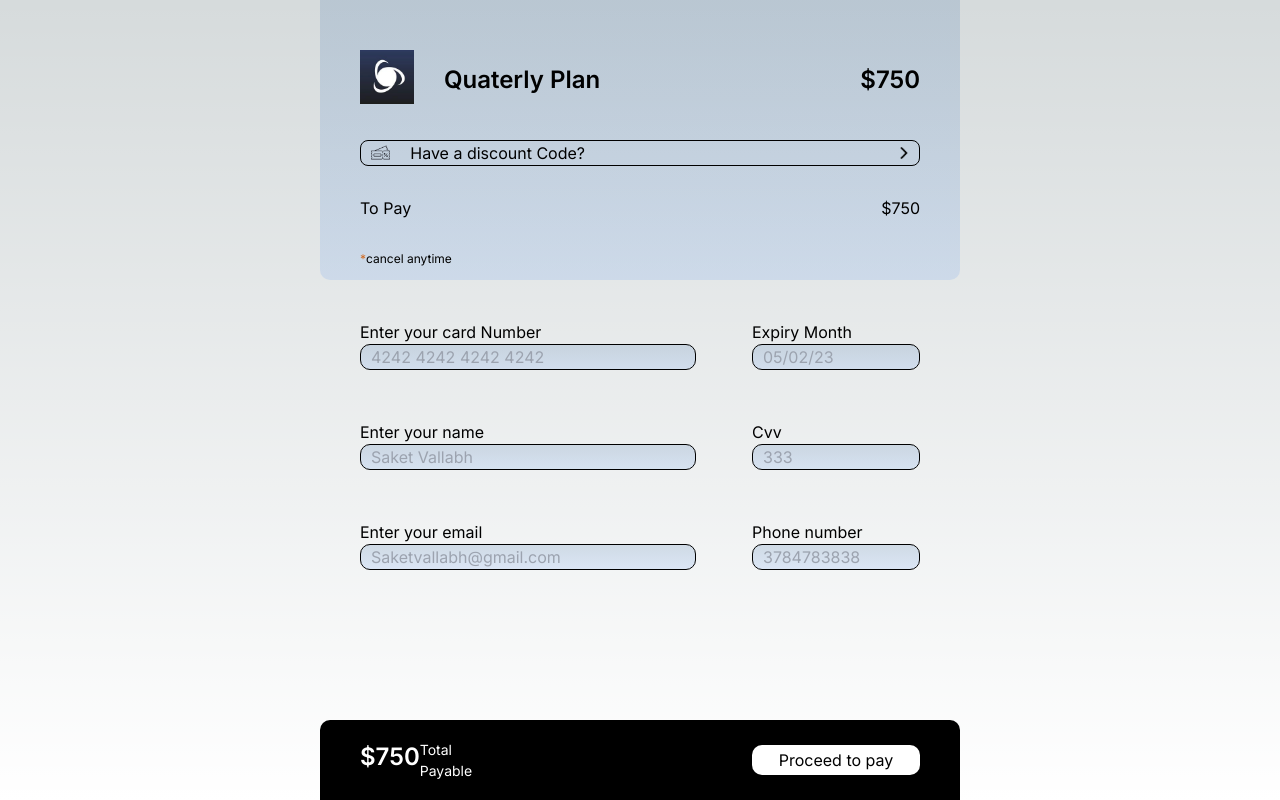
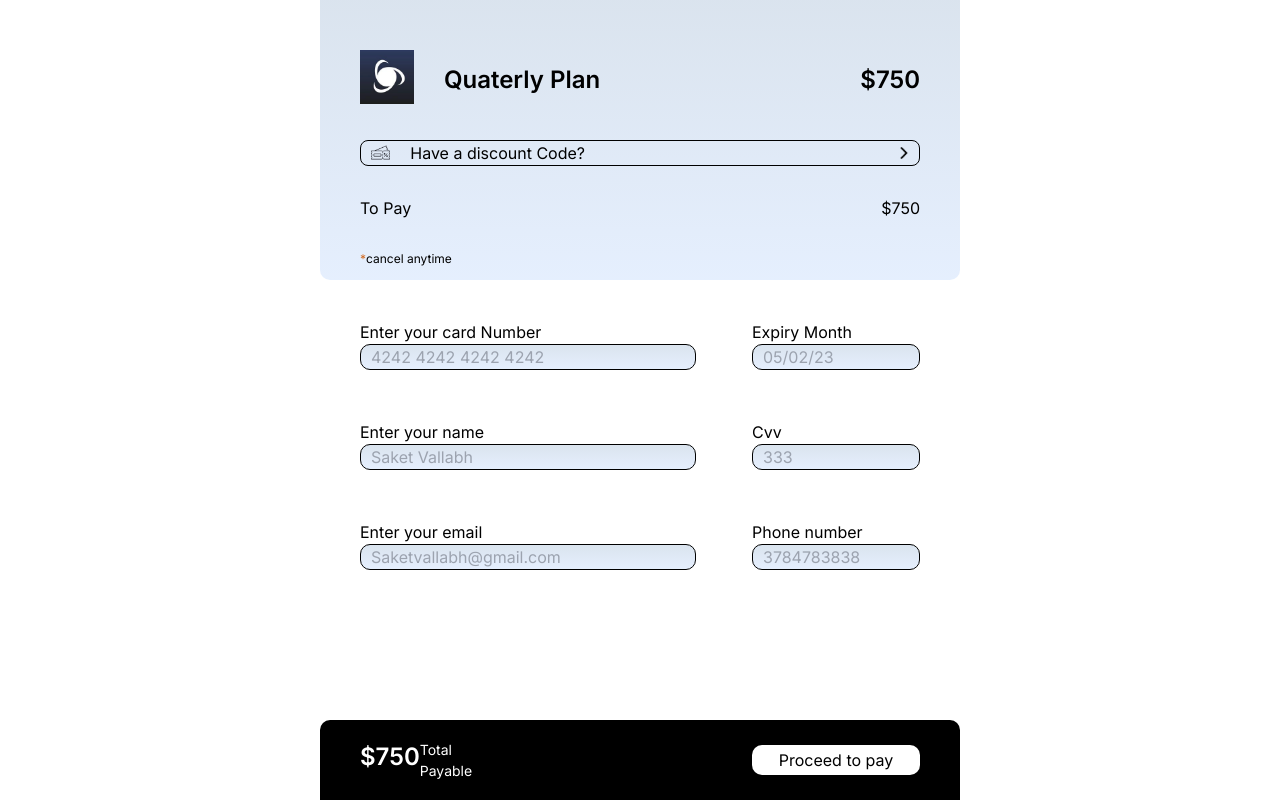
Before and after one commit to Saketvallabh/job-finder-cognavi, a Next.js app: page /Payment in a window 1280 px wide. Built offline with nearby package versions, Linux system fonts and the light colour scheme.

Commit message:
payment background

```diff
--- a/src/app/Payment/page.tsx
+++ b/src/app/Payment/page.tsx
@@ -7,6 +7,7 @@ import styles from './styles.module.css';
 export default function Payment () {
     return (
         <>
+            <div className={styles.payTopCont}>
             <div className={styles.paymentContainer}>
                 <div className={styles.payDetailContainer}>
                     <div className={styles.payDetails}>
@@ -29,8 +30,8 @@ export default function Payment () {
                             </div>
                         </div>
                         <div className={styles.toPayContainer}>
-                            <span>To Pay</span>
-                            <span>$750</span>
+                            <span style={{color: "black"}}>To Pay</span>
+                            <span style={{color: "black"}}>$750</span>
                         </div>
                         <div className={styles.cancelContainer}>
                             <span className={styles.cancelStar}>*</span>
@@ -80,6 +81,7 @@ export default function Payment () {
                     </div>
                 </div>
             </div>
+            </div>
         </>
     )
 }
--- a/src/app/Payment/styles.module.css
+++ b/src/app/Payment/styles.module.css
@@ -1,3 +1,9 @@
+.payTopCont {
+    display: flex;
+    width: 100%;
+    background: #ffffff;
+}
+
 .paymentContainer {
     /* display: flex;
     width: 100%;
@@ -52,6 +58,7 @@
 .planText {
     font-size: 24px;
     font-weight: 600;
+    color: black;
 }
 
 .couponContainer {
@@ -82,6 +89,7 @@
 .discountText {
     font-size: 16px;
     font-weight: 400;
+    color: black;
 }
 
 .toPayContainer {
@@ -110,6 +118,7 @@
 .cancelMsg {
     font-size: 12px;
     font-weight: 400;
+    color: black;
 }
 
 .userDetails {
```
